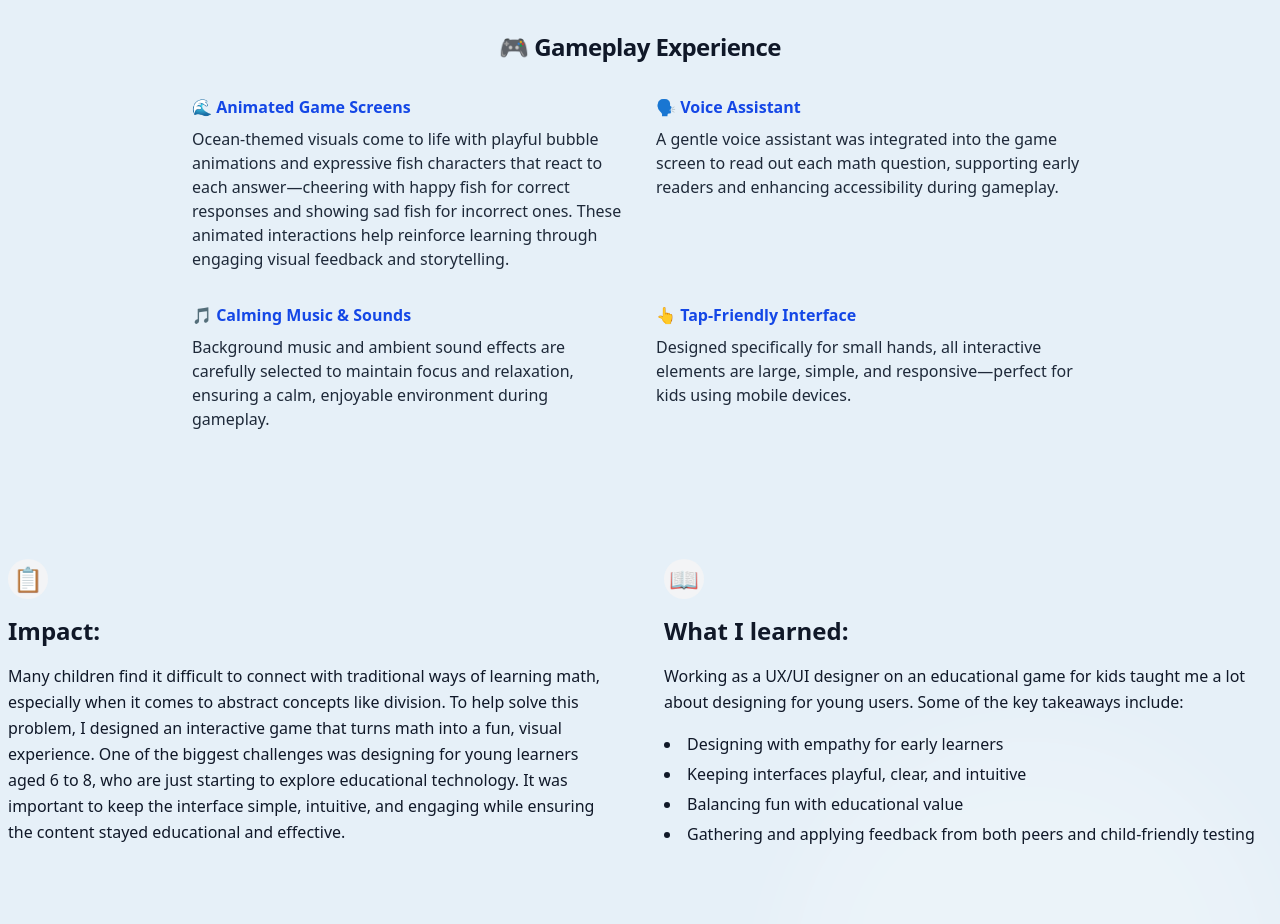
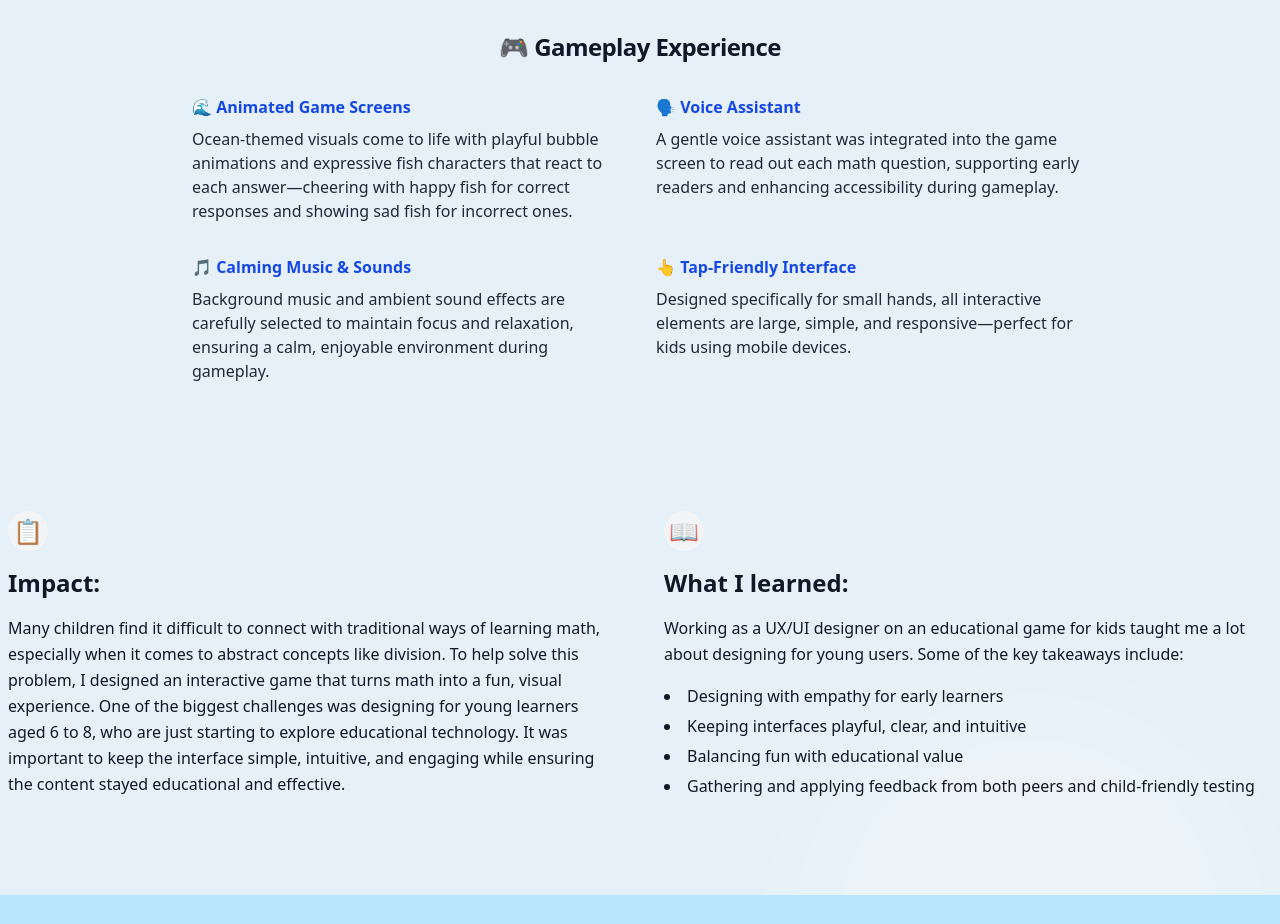
Before and after one commit to P-sskarthik/Portfolio-SSK, a React (Vite) app: page /project/1 in a window 1280 px wide. Shown: the part 5440-6364 px from the top of the page. Built offline with nearby package versions, Linux system fonts and the light colour scheme.

Commit message:
Project details changes

```diff
--- a/src/components/ProjectDetail.jsx
+++ b/src/components/ProjectDetail.jsx
@@ -715,7 +715,7 @@ const ProjectDetail = () => {
     <div className="space-y-2">
       <h3 className="font-semibold text-blue-700">🌊 Animated Game Screens</h3>
       <p>
-        Ocean-themed visuals come to life with playful bubble animations and expressive fish characters that react to each answer—cheering with happy fish for correct responses and showing sad fish for incorrect ones. These animated interactions help reinforce learning through engaging visual feedback and storytelling.
+        Ocean-themed visuals come to life with playful bubble animations and expressive fish characters that react to each answer—cheering with happy fish for correct responses and showing sad fish for incorrect ones.
       </p>
     </div>
     <div className="space-y-2">
```
